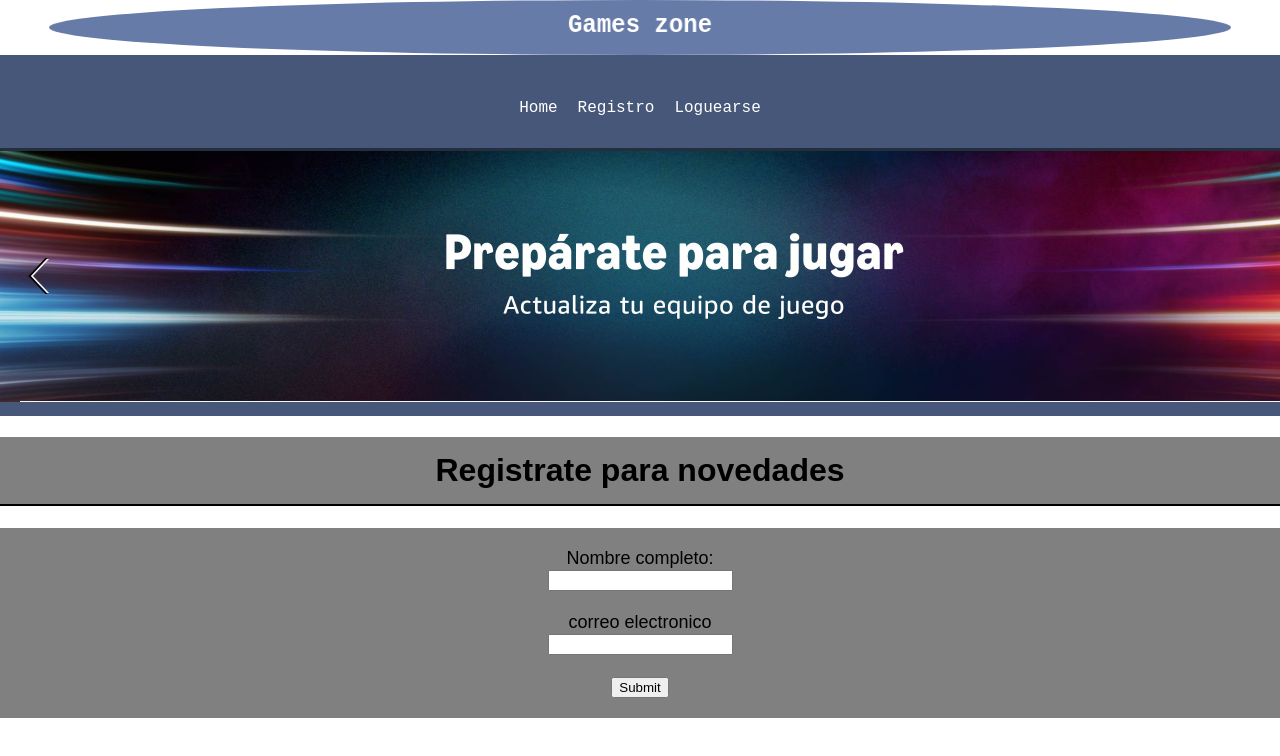
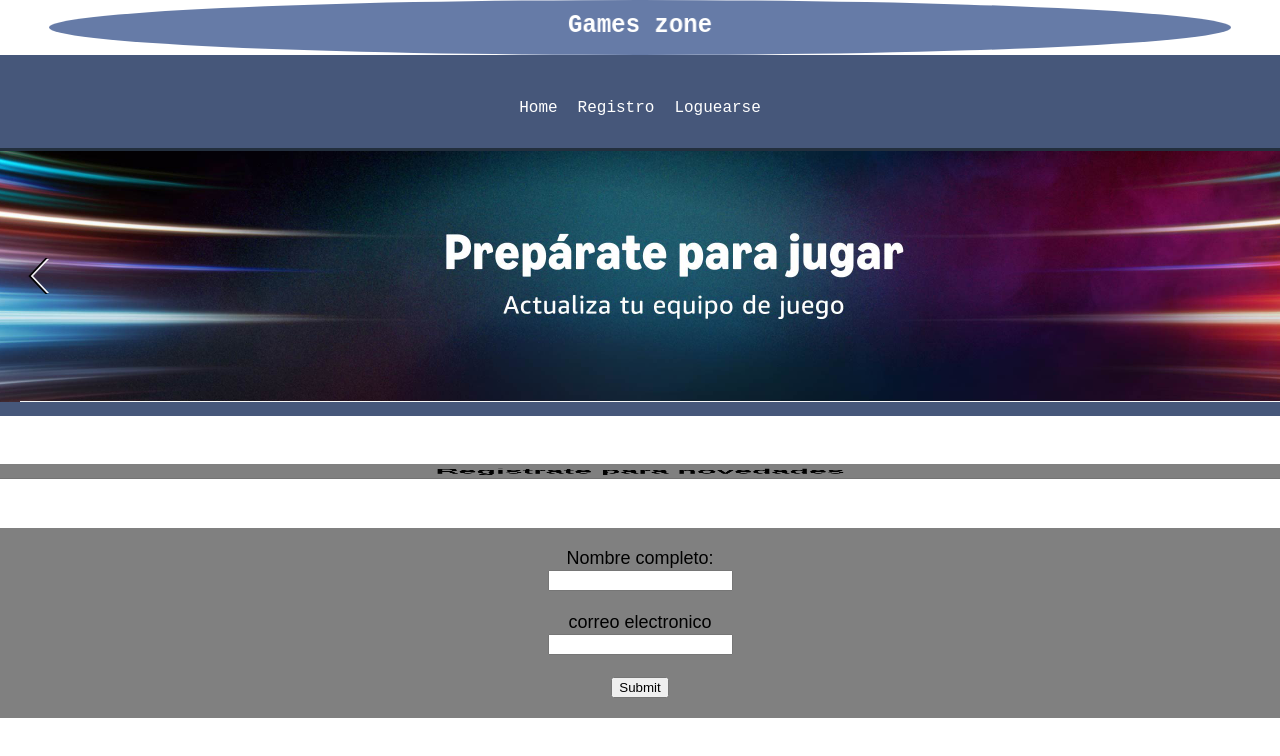
Before and after one commit to EzeMoreira/my-app, a React (Create React App) app: page /Registro in a window 1280 px wide. Shown: the top 756 px of the page. Built offline with nearby package versions, Linux system fonts and the light colour scheme.

Commit message:
animaciones en form

```diff
--- a/src/App.css
+++ b/src/App.css
@@ -66,6 +66,12 @@ Nav ul{
   border-bottom: 2px solid black;
   font-family: Arial, Helvetica, sans-serif;
   background-color: grey;
+  animation: anima 2s infinite alternate ease-in-out
+}
+
+@keyframes anima{
+  0%{transform:rotateX(0);}
+  100%{transform:rotateX(90deg);}
 }
 
 form {
```
